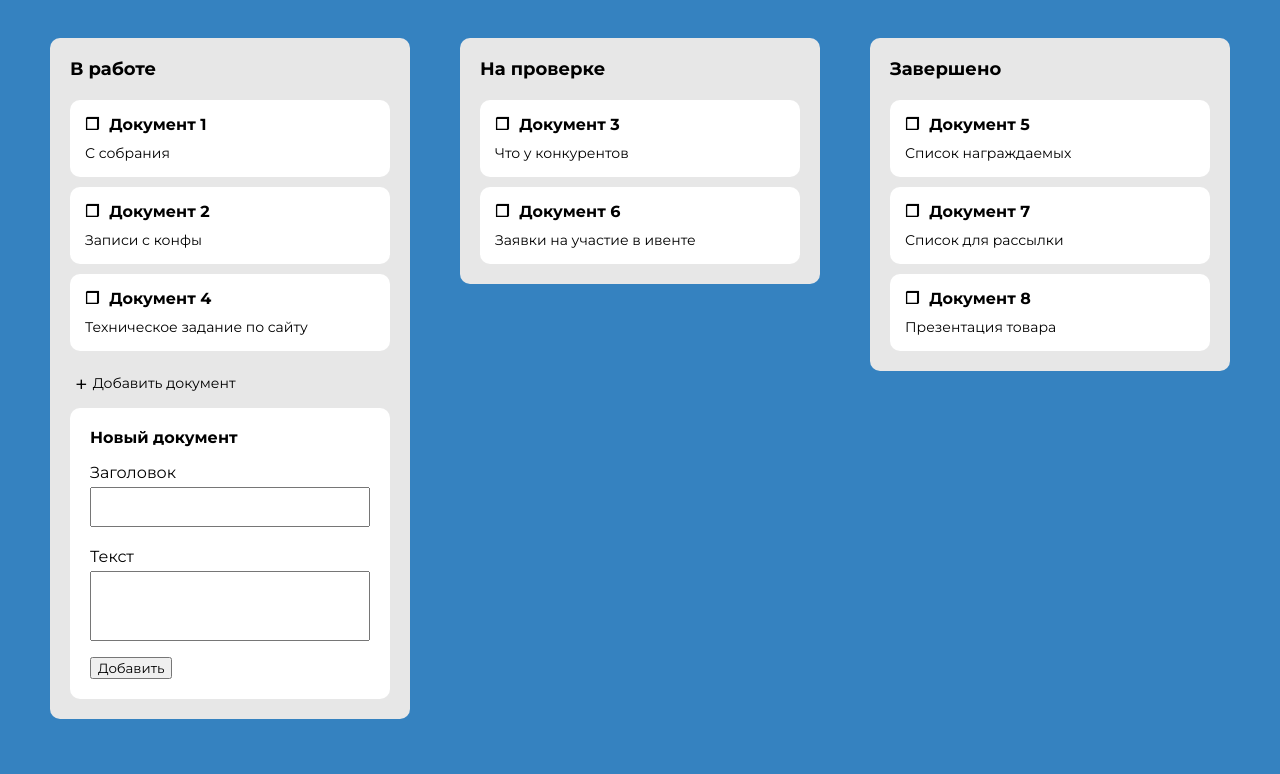
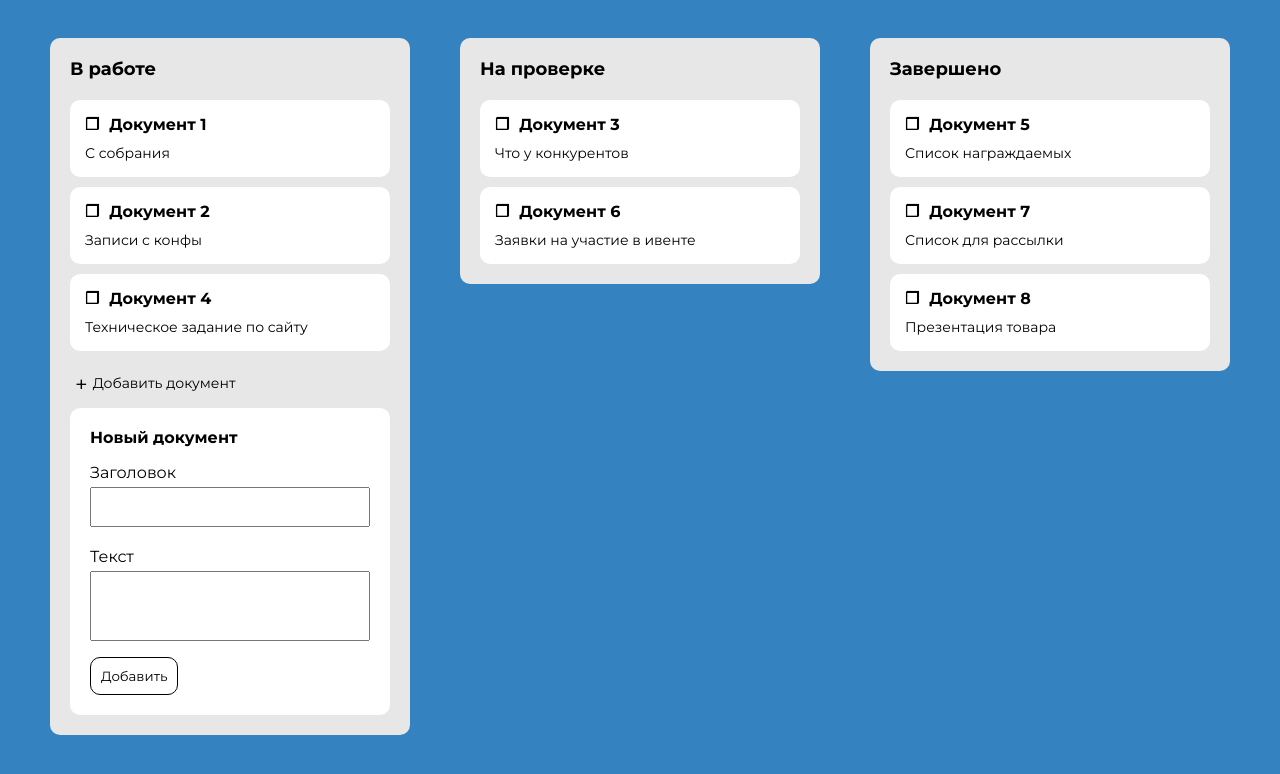
Before and after one commit to edelsid/hexlet-canban, a Next.js app: page / in a window 1280 px wide. Both pictures are taken after a click on the button "Добавить документ". Shown: the top 774 px of the page. Built offline with nearby package versions, Linux system fonts and the light colour scheme.

Commit message:
added readme

```diff
--- a/src/components/AddPost.jsx
+++ b/src/components/AddPost.jsx
@@ -13,12 +13,14 @@ export default function AddPost({ setAddPost }) {
 
   const handleSubmit = (e) => {
     e.preventDefault();
-    dispatch(addDocument(data));
-    setData({
-      title: "",
-      text: "",
-    });
+    if (data.title !== "" && data.text !== "") {
+      dispatch(addDocument(data));
+      setData({
+        title: "",
+        text: "",
+      });
     setAddPost(false);
+    }
   }
 
   const handleChange = (e) => {
--- a/src/styles/AddPost.module.css
+++ b/src/styles/AddPost.module.css
@@ -28,3 +28,11 @@
   min-height: 70px;
   height: fit-content;
 }
+
+.btn__submit {
+  padding: 10px;
+  background-color: white;
+  border: 1px solid black;
+  border-radius: 10px;
+  cursor: pointer;
+}
```
Also changed, not shown: 1 other file (tests, documents, lock files or other folders).
